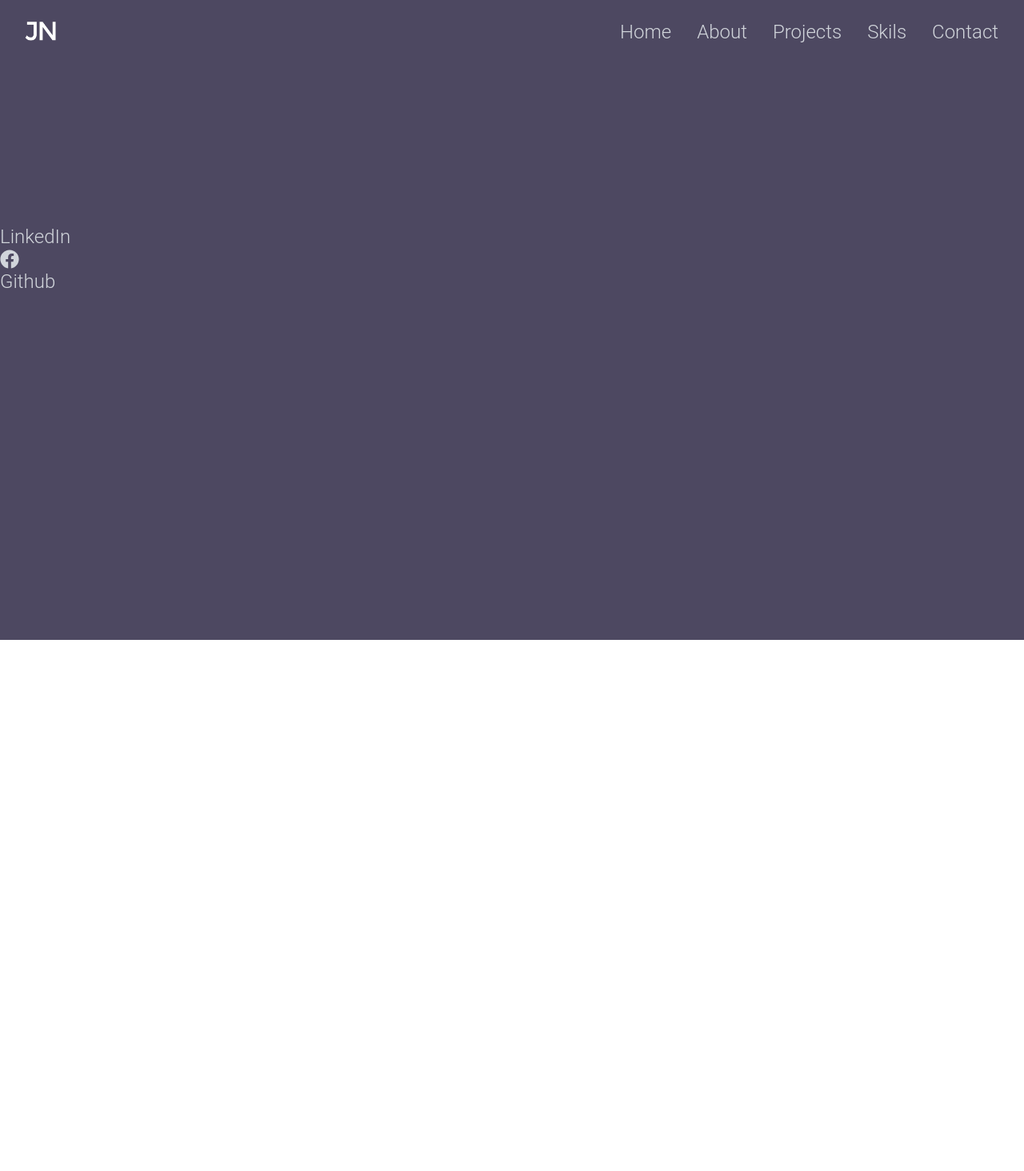
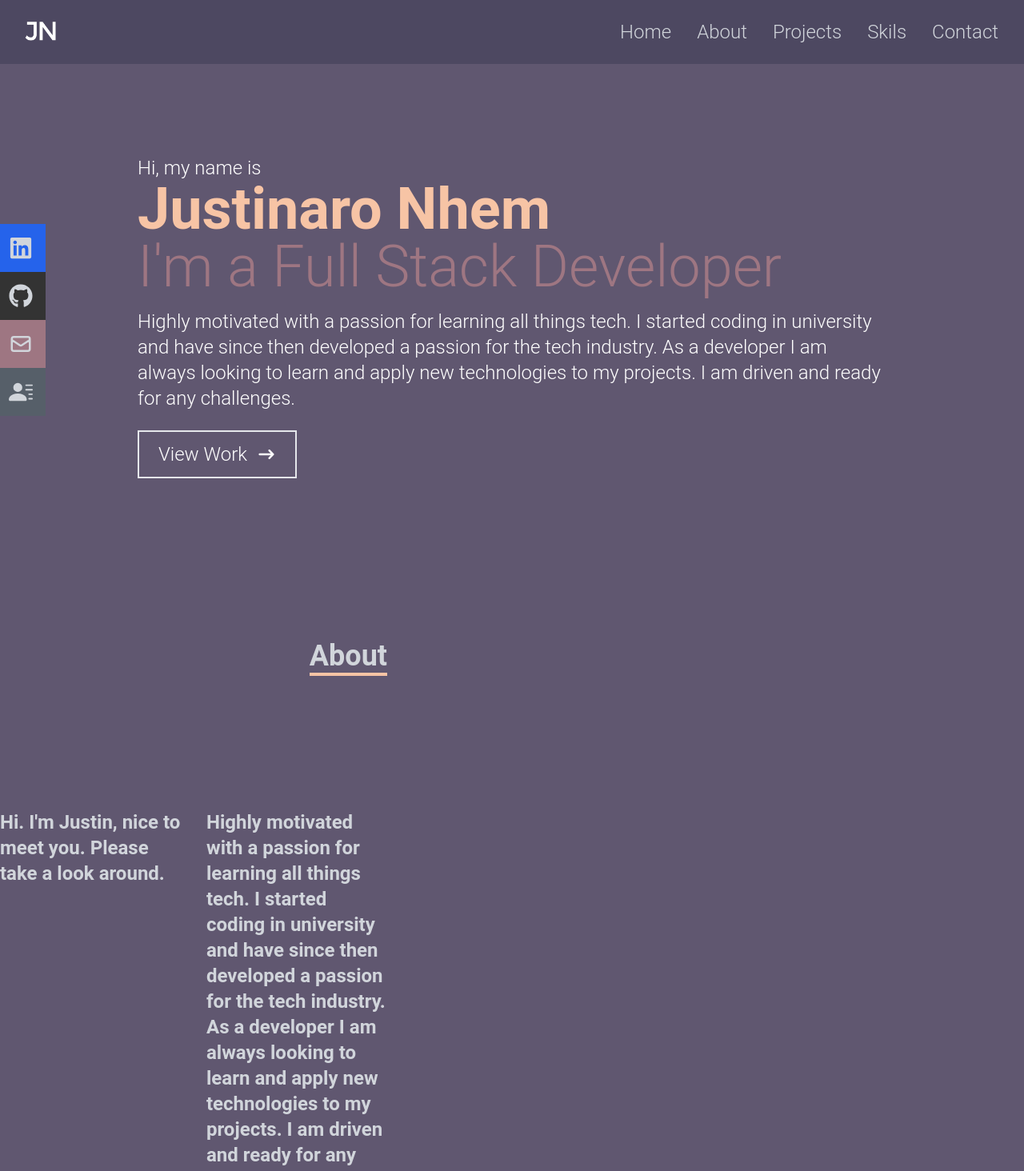
Before and after one commit to NaroNhem/React-Portfolio, a React (Create React App) app: page / in a window 1280 px wide. Shown: the top 1464 px of the page at 80% size. Before the commit the page ends 800 px from the top, so only its background shows below. Built offline with nearby package versions, Linux system fonts and the light colour scheme.

Commit message:
created about component. added effects to home page.

```diff
--- a/src/App.js
+++ b/src/App.js
@@ -1,11 +1,13 @@
 import Navbar from "./components/Navbar";
 import Home from "./components/Home";
+import About from "./components/About";
 
 export default function App() {
   return (
     <div className="text-2xl font-bold">
       <Navbar />
       <Home />
+      <About />
     </div>
   );
 }
--- /dev/null
+++ b/src/components/About.js
@@ -0,0 +1,32 @@
+export default function About() {
+  return (
+    <div name="about" className="w-full h-screen bg-[#605770] text-gray-300">
+      <div className="flex felx-col justify center item-center w-full h-full">
+        <div className="max-w-[1000px] w-full grid grid-cols-2 gap-8">
+          <div className="sm:text-right pb-8 pl-4">
+            <p className="text-4xl font-bold inline border-b-4 border-[#F7C4A5]">
+              About
+            </p>
+          </div>
+          <div></div>
+          <div className="max-w-[1000px] w-full grid grid-cols-2 gap-8">
+            <div>
+              <p>
+                Hi. I'm Justin, nice to meet you. Please take a look around.
+              </p>
+            </div>
+            <div>
+              <p>
+                Highly motivated with a passion for learning all things tech. I
+                started coding in university and have since then developed a
+                passion for the tech industry. As a developer I am always
+                looking to learn and apply new technologies to my projects. I am
+                driven and ready for any challenges.
+              </p>
+            </div>
+          </div>
+        </div>
+      </div>
+    </div>
+  );
+}
--- a/src/components/Home.js
+++ b/src/components/Home.js
@@ -1,6 +1,37 @@
 import React from "react";
-import { HiArrowNarrowRight } from "react-icons";
+import { HiArrowNarrowRight } from "react-icons/hi";
 
 export default function () {
-  return <div className="bg-[#4d4861] w-full h-screen"></div>;
+  return (
+    <div
+      name="home"
+      className="bg-[#605770] w-full h-screen text-white font-light"
+    >
+      {/* container */}
+      <div className="max-w-[1000px] mx-auto px-8 flex flex-col justify-center h-full">
+        <p> Hi, my name is </p>
+        <h1 className="text-[#F7C4A5] text-4xl font-bold sm:text-7xl">
+          Justinaro Nhem
+        </h1>
+        <h2 className="text-[#9E7682] text-4xl sm:text-7xl">
+          I'm a Full Stack Developer
+        </h2>
+        <p className="py-4 max-w">
+          Highly motivated with a passion for learning all things tech. I
+          started coding in university and have since then developed a passion
+          for the tech industry. As a developer I am always looking to learn and
+          apply new technologies to my projects. I am driven and ready for any
+          challenges.
+        </p>
+        <div>
+          <button className="text-white group border-2 px-6 py-3 my-2 flex items-center hover:bg-[#F7C4A5] hover:text-[#4d4861] hover:border-[#4d4861]">
+            View Work{" "}
+            <span className="group-hover:ml-[15px] duration-300">
+              <HiArrowNarrowRight className="ml-3" />
+            </span>
+          </button>
+        </div>
+      </div>
+    </div>
+  );
 }
--- a/src/components/Navbar.js
+++ b/src/components/Navbar.js
@@ -45,13 +45,41 @@
       </ul>
 
       {/*social*/}
-      <div className="flex fixed flex-column top-[35%] left-0">
+      <div className="hidden lg:flex fixed flex-column top-[35%] left-0">
         <ul>
-          <a href="/">
-            LinkedIn <FaFacebook />
-          </a>
-          <a href="/">Github</a>
-          <a href="/"></a>
+          <li className="w-[160px] h-[60px] flex justify-between items-center ml-[-103px] hover:ml-[-10px] duration-300 bg-blue-600">
+            <a
+              href="/"
+              className="flex justify-between items-center w-full text-gray-300"
+            >
+              LinkedIn <FaLinkedin size={30} />
+            </a>
+          </li>
+          <li className="w-[160px] h-[60px] flex justify-between items-center ml-[-103px] hover:ml-[-10px] duration-300 bg-[#333333]">
+            <a
+              href="/"
+              className="flex justify-between items-center w-full text-gray-300"
+            >
+              Github <FaGithub size={30} />
+            </a>
+          </li>
+
+          <li className="w-[160px] h-[60px] flex justify-between items-center ml-[-103px] hover:ml-[-10px] duration-300 bg-[#9E7682]">
+            <a
+              href="/"
+              className="flex justify-between items-center w-full text-gray-300"
+            >
+              Email <HiOutlineMail size={30} />
+            </a>
+          </li>
+          <li className="w-[160px] h-[60px] flex justify-between items-center ml-[-103px] hover:ml-[-10px] duration-300 bg-[#565f69]">
+            <a
+              href="/"
+              className="flex justify-between items-center w-full text-gray-300"
+            >
+              Resume <BsFillPersonLinesFill size={30} />
+            </a>
+          </li>
         </ul>
       </div>
     </div>
```
